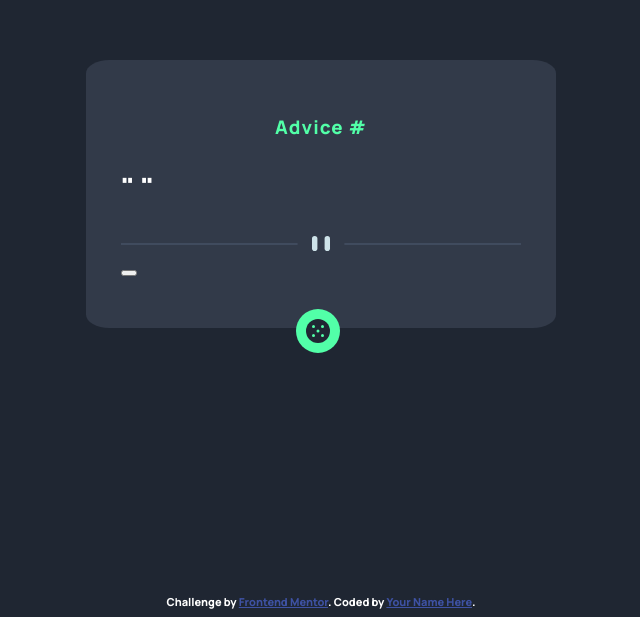
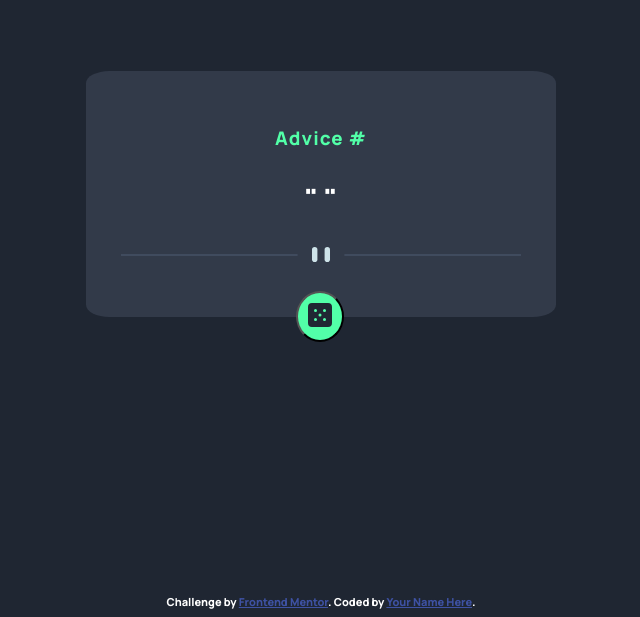
Before and after one commit to Lolito-Lindsey-Official/advice-generator-app, a plain HTML site: page index.html in a window 1280 px wide. Shown: the part 214-831 px from the top of the page, without its empty margins (319-959 px from the left). Drawn offline with Linux system fonts and the light colour scheme; no server answers.

Commit message:
Added button styling

```diff
--- a/style.css
+++ b/style.css
@@ -37,6 +37,7 @@ body {
 }
 
 #advice-content {
+    text-align: center;
     font-size: 28px;
 }
 
@@ -44,7 +45,7 @@ body {
     width: 100%;
 }
 
-#dice {
+#generate-button {
     position: absolute;
     bottom: -25px;
     left: 210px;
@@ -54,6 +55,6 @@ body {
     transition: 0.2s;
 }
 
-#dice:hover {
-    background-color: hsl(193, 38%, 86%);
+#generate-button:hover {
+    filter: drop-shadow(0 0 0.75rem hsl(150, 100%, 66%));
 }
```
